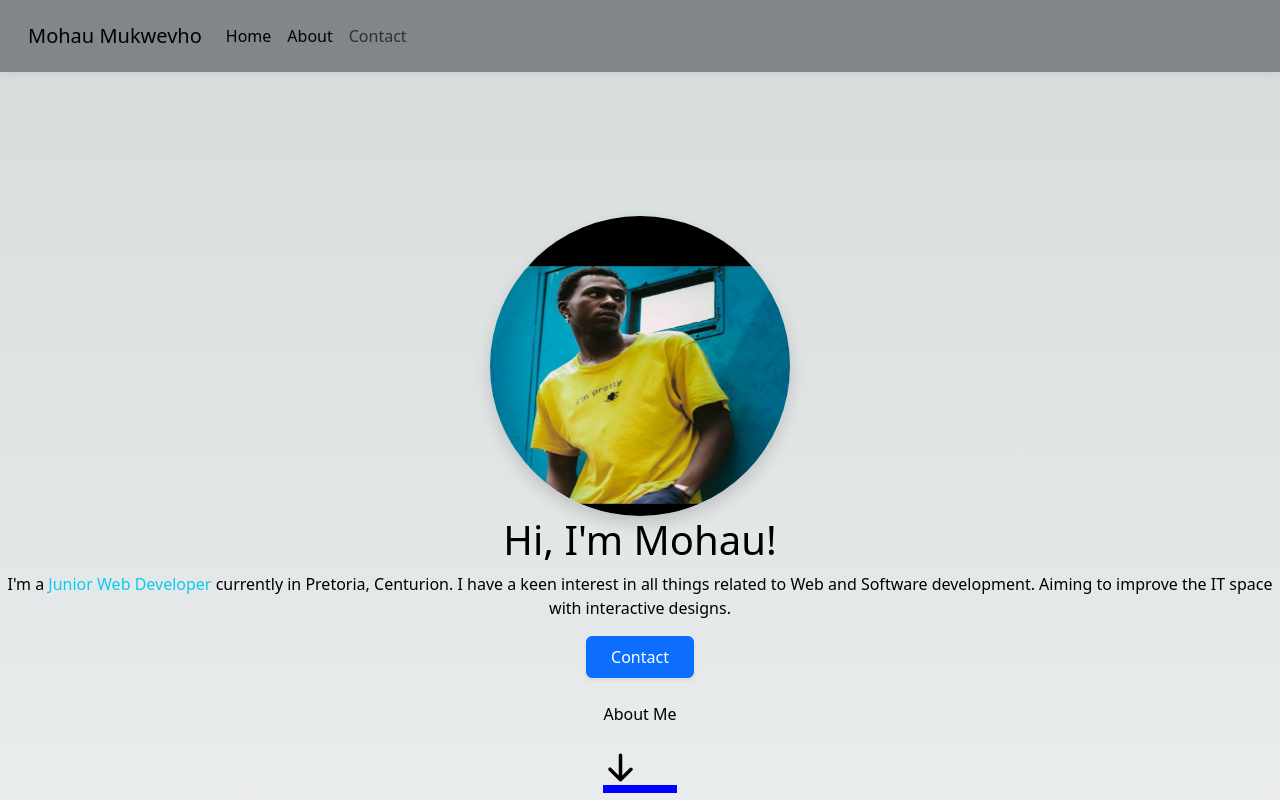
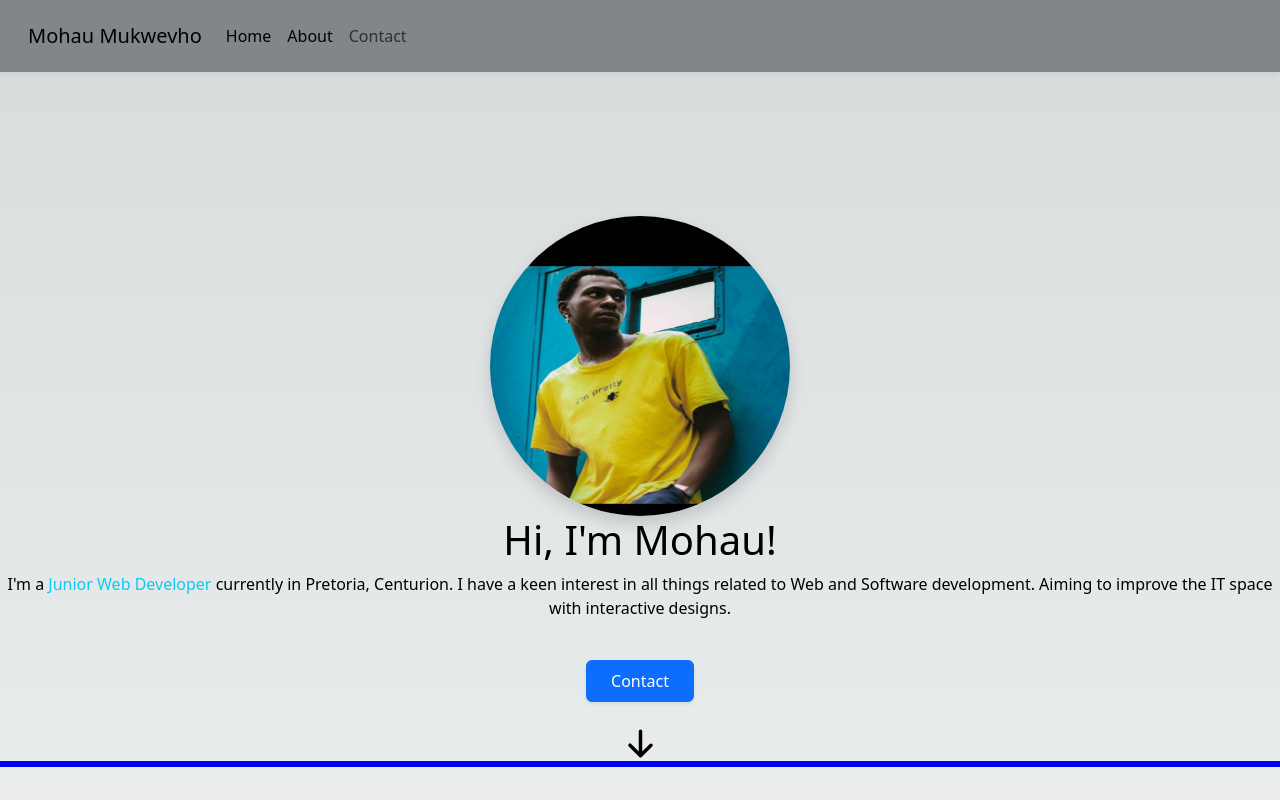
Before and after one commit to JoeyKCS/Personal-Profile, a Next.js app: page / in a window 1280 px wide. Shown: the top 800 px of the page. Built offline with nearby package versions, Linux system fonts and the light colour scheme.

Commit message:
Update Header.tsx

```diff
--- a/components/Header/Header.tsx
+++ b/components/Header/Header.tsx
@@ -24,39 +24,30 @@ export const Header = () => {
           <p >
             I'm a <span className="font-weight-bold text-info">Junior Web Developer</span> currently in Pretoria, Centurion. I have a keen interest in all things related to Web and Software development. Aiming to improve the IT space with interactive designs.
           </p>
-        <Link
-
-        href="/contactPage"
-        className="btn btn-primary rounded text-white text-xl font-semibold px-4 py-2 shadow-sm hover:bg-teal-700 mr-4"
-        activeClass="active"
-        spy={true}
-        smooth={true}
-        offset={-100}
-        duration={500}>
-          Contact
-
-        </Link>
-        </div>
-
-       <div className="d-flex justify-content-center mt-4">
-  <Link href="/about" >
-    <a>About Me</a>
-    <div style={{ borderBottom: '8px solid blue' }}>
+          <Link href="/contactPage">
+            <div className="btn btn-primary rounded text-white text-xl font-semibold px-4 py-2 shadow-sm hover:bg-teal-300 mt-4">
+              Contact
+            </div>
+          </Link>
+          <a href="#about" className={styles['scroll-to-section']} onClick={(e) => {
+  e.preventDefault();
+  const target = document.querySelector("#about");
+  target.scrollIntoView({ behavior: "smooth", block: "start" });
+}}>
+  <div style={{ borderBottom: '6px solid blue'  }}>
     <br />
     <HiArrowDown
       size={35}
       className={styles['animate-bounce']}
-
-   />
+    />
   </div>
-  </Link>
- </div>
+</a>
 
 
 
 
-
- </div>
+</div>
+</div>
  </section>
 
   )
```
